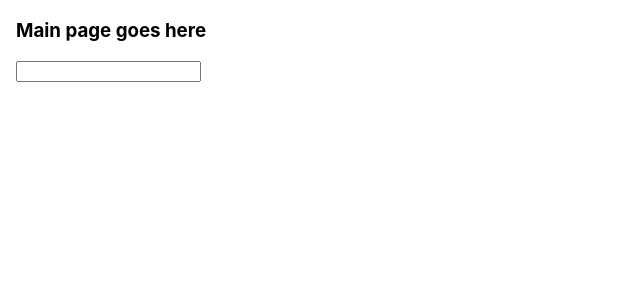
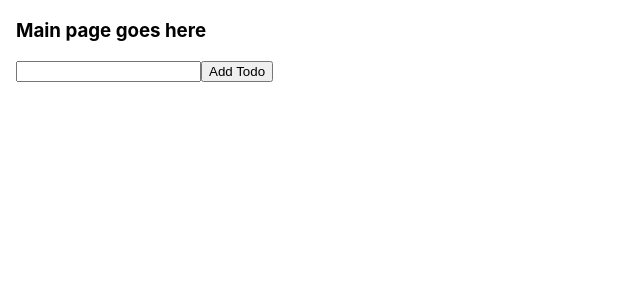
Before and after one commit to brkcrdk/todo, a React (Create React App) app: page / in a window 1280 px wide. Shown: the top 300 px of the page, without its empty margins (0-640 px from the left). Built offline with nearby package versions, Linux system fonts and the light colour scheme.

Commit message:
Add button added

```diff
--- a/src/Components/Item/Item.jsx
+++ b/src/Components/Item/Item.jsx
@@ -4,6 +4,7 @@ const Item = ({ value, onChange }) => {
   return (
     <div data-testid="item-container">
       <input data-testid="todo-input" value={value} onChange={onChange} />
+      <button>Add Todo</button>
     </div>
   );
 };
```
Also changed, not shown: 1 other file (tests, documents, lock files or other folders).
